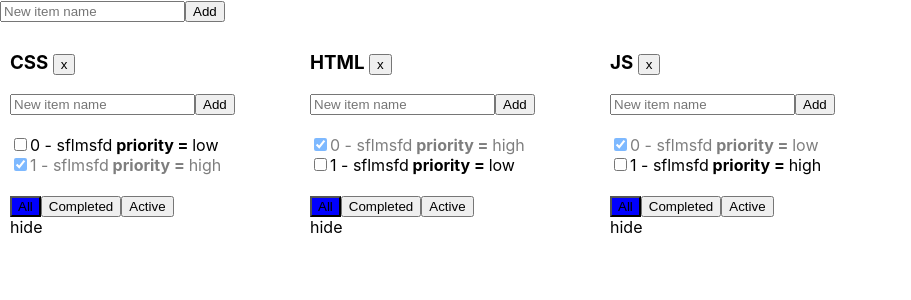
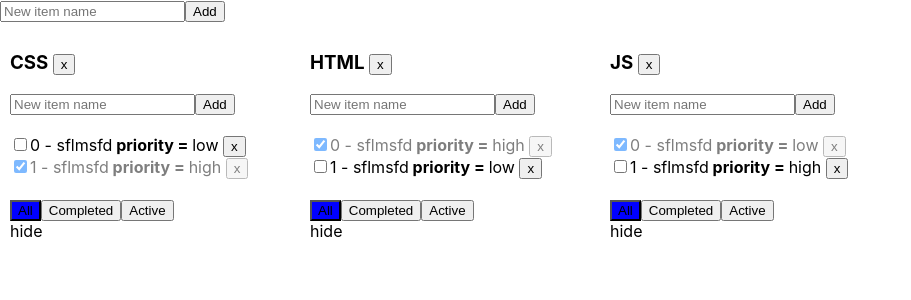
Before and after one commit to makhnev-a/react-todo-list, a React (Create React App) app: page / in a window 1280 px wide. Shown: the top 300 px of the page, without its empty margins (0-911 px from the left). Built offline with nearby package versions, Linux system fonts and the light colour scheme.

Commit message:
add remove task on todolist by taskId

```diff
--- a/src/TodoList.js
+++ b/src/TodoList.js
@@ -68,8 +68,12 @@ class TodoList extends React.Component {
         this.props.addTask(this.props.id, newTask);
     };
 
-    removeTask = () => {
-        this.props.removeTask(this.props.id);
+    removeTodoListById = () => {
+        this.props.removeTodoListById(this.props.id);
+    };
+
+    removeTaskById = (todoListId, taskId) => {
+        this.props.removeTaskById(todoListId, taskId);
     };
 
     changeFilter = (newFilterValue) => {
@@ -97,14 +101,16 @@ class TodoList extends React.Component {
                     <div className={'todoList-header'}>
                         <TodoListTitle
                             title={this.props.title}
-                            removeTask={this.removeTask}
+                            removeTodoListById={this.removeTodoListById}
                         />
                         <AddNewItemForm addItem={this.addItem}/>
                     </div>
                     <TodoListTasks
+                        removeTaskById={this.removeTaskById}
                         changeStatus={this.changeStatus}
                         changeTitle={this.changeTitle}
                         tasks={this.tasksFilter()}
+                        todoListId={this.props.id}
                     />
                     <TodoListFooter
                         changeFilter={this.changeFilter}
@@ -134,10 +140,19 @@ const mapDispatchToProps = (dispatch) => {
 
             dispatch(action);
         },
-        removeTask: (todoListId) => {
+        removeTodoListById: (todoListId) => {
+            let action = {
+                type: 'REMOVE_TODOLIST_BY_ID',
+                todoListId
+            };
+
+            dispatch(action);
+        },
+        removeTaskById: (todoListId, taskId) => {
             let action = {
                 type: 'REMOVE_TASK_BY_ID',
-                todoListId
+                todoListId,
+                taskId
             };
 
             dispatch(action);
--- a/src/TodoListTask.js
+++ b/src/TodoListTask.js
@@ -30,6 +30,10 @@ class TodoListTask extends React.Component {
         this.props.changeTitle(this.props.task.id, title);
     };
 
+    removeTaskHandler = () => {
+        this.props.removeTaskById(this.props.todoListId, this.props.task.id);
+    };
+
     render = () => {
         let taskClass = this.props.task.isDone ? 'todoList-task done' : 'todoList-task';
 
@@ -52,7 +56,7 @@ class TodoListTask extends React.Component {
                         : <span onClick={this.activatedEditMode}>{this.props.task.title}</span>
                 }
                 <span>
-                    <b> priority = </b>{this.props.task.priority}
+                    <b> priority = </b>{this.props.task.priority} <button onClick={this.removeTaskHandler}>x</button>
                 </span>
             </div>
         );
--- a/src/TodoListTasks.js
+++ b/src/TodoListTasks.js
@@ -8,8 +8,10 @@ class TodoListTasks extends React.Component {
             task => <TodoListTask
                 key={task.id}
                 task={task}
+                todoListId={this.props.todoListId}
                 changeStatus={this.props.changeStatus}
                 changeTitle={this.props.changeTitle}
+                removeTaskById={this.props.removeTaskById}
             />
         );
 
--- a/src/TodoListTitle.js
+++ b/src/TodoListTitle.js
@@ -2,7 +2,7 @@ import React from 'react';
 
 class TodoListTitle extends React.Component {
     onRemoveList = () => {
-        this.props.removeTask();
+        this.props.removeTodoListById();
     };
 
     render = (props) => {
--- a/src/store.js
+++ b/src/store.js
@@ -59,10 +59,24 @@ const reducer = (state = initialState, action) => {
                     }
                 })
             };
+        case 'REMOVE_TODOLIST_BY_ID':
+            return {
+                ...state,
+                todoLists: state.todoLists.filter(el => el.id !== action.todoListId)
+            };
         case 'REMOVE_TASK_BY_ID':
             return {
                 ...state,
-                todoLists: state.todoLists.filter(el => el.id !== action.todoListId)
+                todoLists: state.todoLists.map((todoList) => {
+                    if (todoList.id === action.todoListId) {
+                        return {
+                            ...todoList,
+                            tasks: todoList.tasks.filter((task) => task.id !== action.taskId)
+                        };
+                    } else {
+                        return todoList;
+                    }
+                })
             };
         default:
             return state;
```
